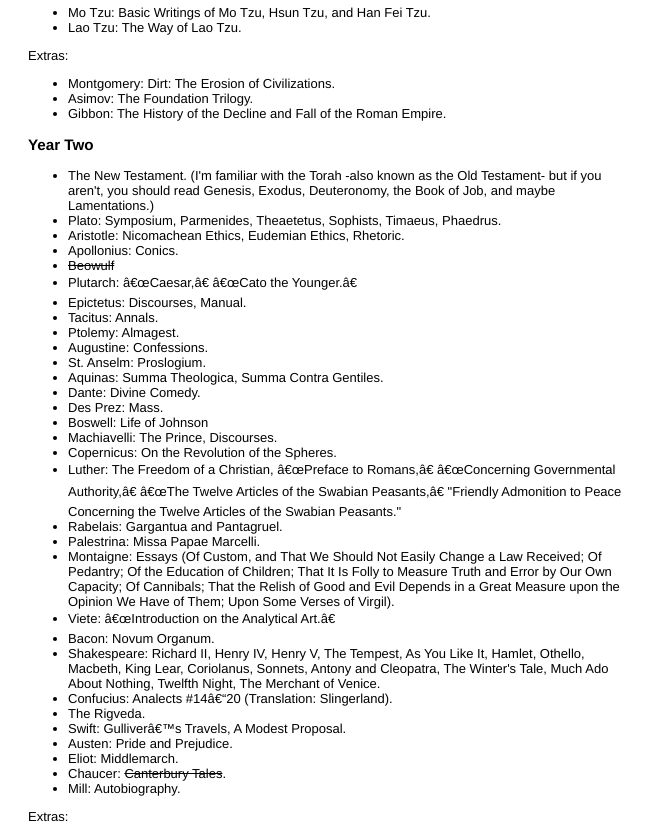
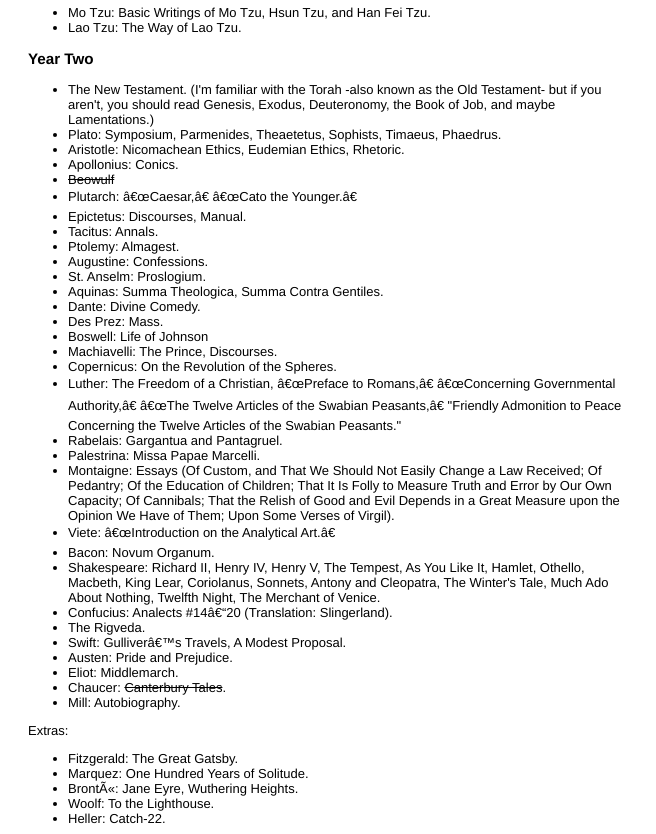
Before and after one commit to tommycollison/tommycollison.github.io, a plain HTML site: page greatbooks.html in a window 1280 px wide. Shown: the part 1234-2068 px from the top of the page, without its empty margins (0-656 px from the left). Drawn offline with Linux system fonts and the light colour scheme.

Commit message:
rmv y1 extras

```diff
--- a/greatbooks.html
+++ b/greatbooks.html
@@ -80,13 +80,6 @@
 	<li>The Bhagavadgītā in the Mahābhārata (Translation: van Buitenen)</li>
 	<li>Mo Tzu: Basic Writings of Mo Tzu, Hsun Tzu, and Han Fei Tzu.</li>
 	<li>Lao Tzu: The Way of Lao Tzu.</li>
-</ul>
-
-<p>Extras:</p>
-<ul>
-	<li>Montgomery: Dirt: The Erosion of Civilizations.</li>
-	<li>Asimov: The Foundation Trilogy.</li>
-	<li>Gibbon: The History of the Decline and Fall of the Roman Empire.</li>
 </ul>
 
 <h3>Year Two</h3>
```
